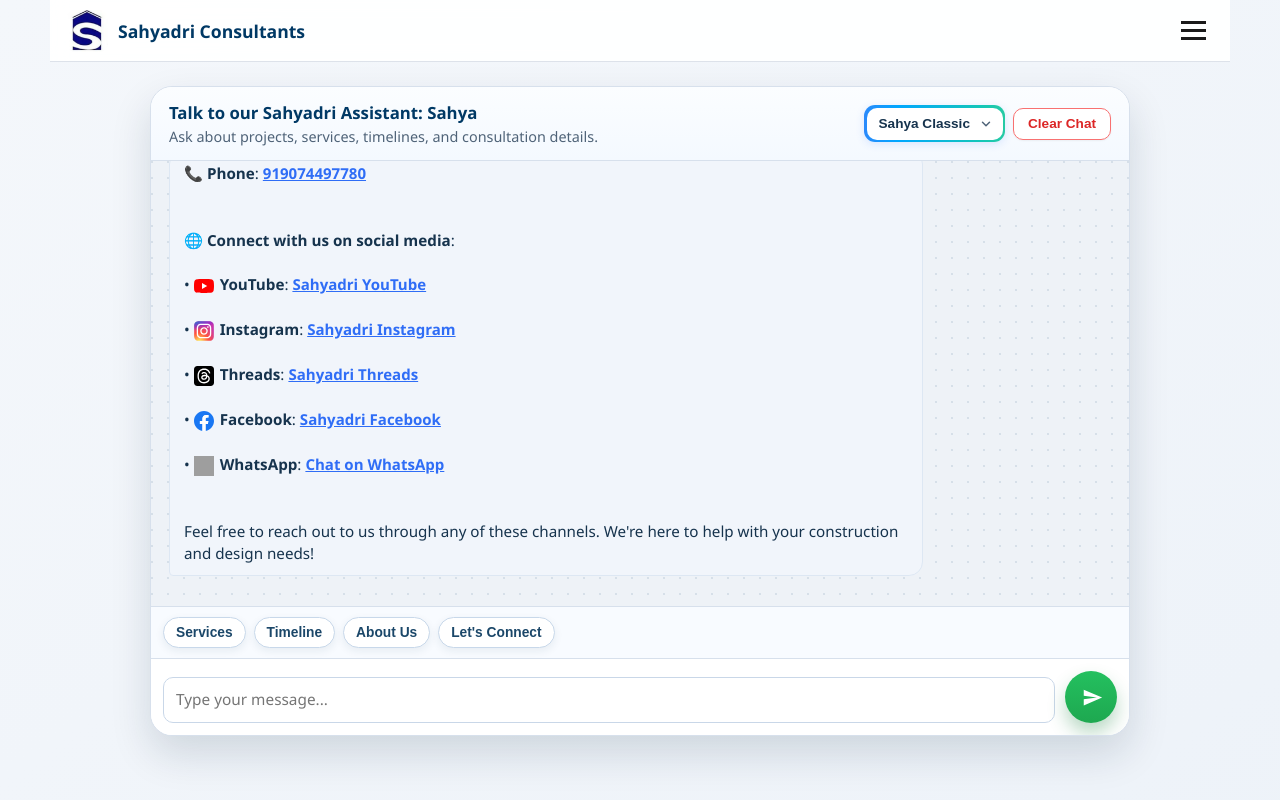
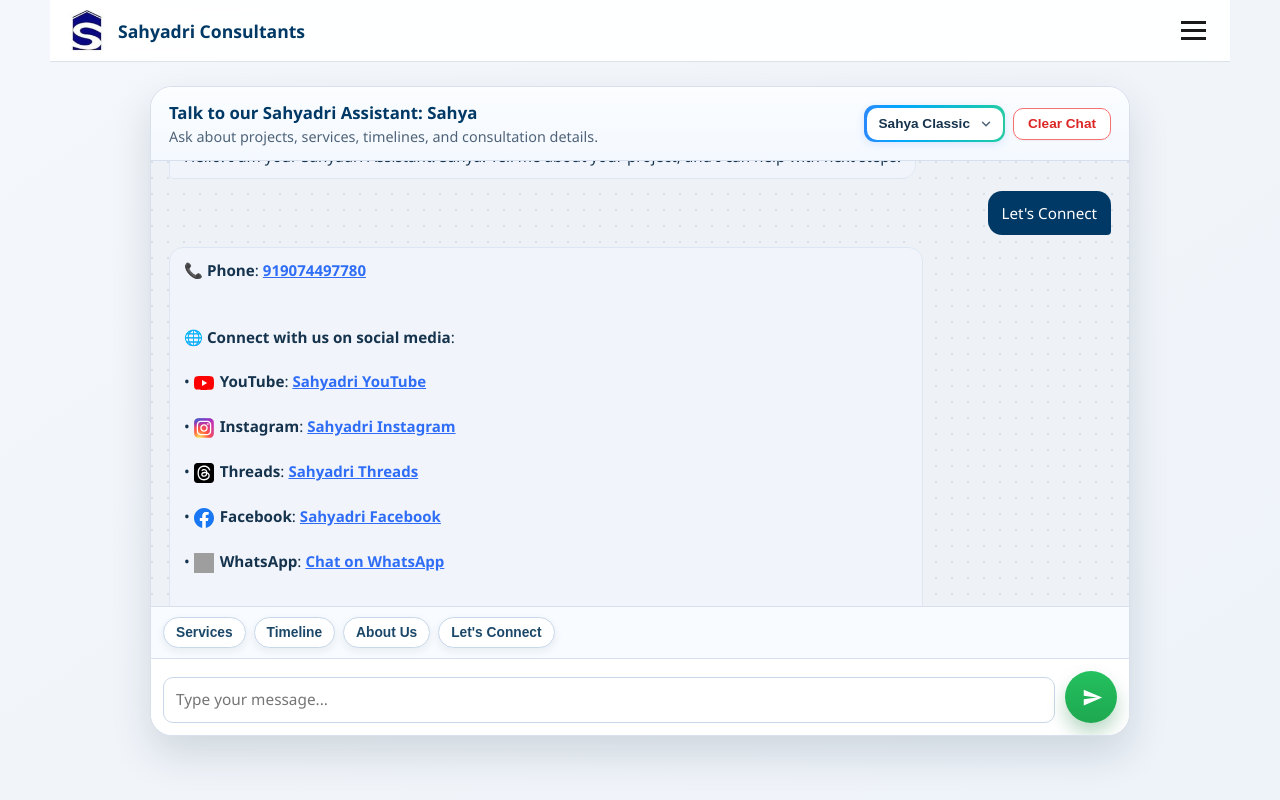
Before and after one commit to jeswinthomasindia-prog/Sahyadri-singlepage-websitapplication, a plain HTML site: page public/assistant.html in a window 1280 px wide. Both pictures are taken after a click on the button "Let's Connect". Shown: the top 800 px of the page. Drawn offline with Linux system fonts and the light colour scheme; no server answers; grey boxes are pictures that could not be loaded.

Commit message:
interior page and assistnt page fixes for a abdge

```diff
--- a/public/assistant.html
+++ b/public/assistant.html
@@ -1051,7 +1051,13 @@ For our social media handles and phone number:
       if (sendBtn.disabled) {
         return;
       }
+      // Add user context bubble and scroll to it to prevent response clipping
+      const userMsg = addMessage("user", "Let's Connect");
       showContactInfo();
+      chatLog.scrollTo({
+        top: userMsg.offsetTop - 30,
+        behavior: 'smooth'
+      });
     });
 
     chatInput.addEventListener("input", autoResize);
```
